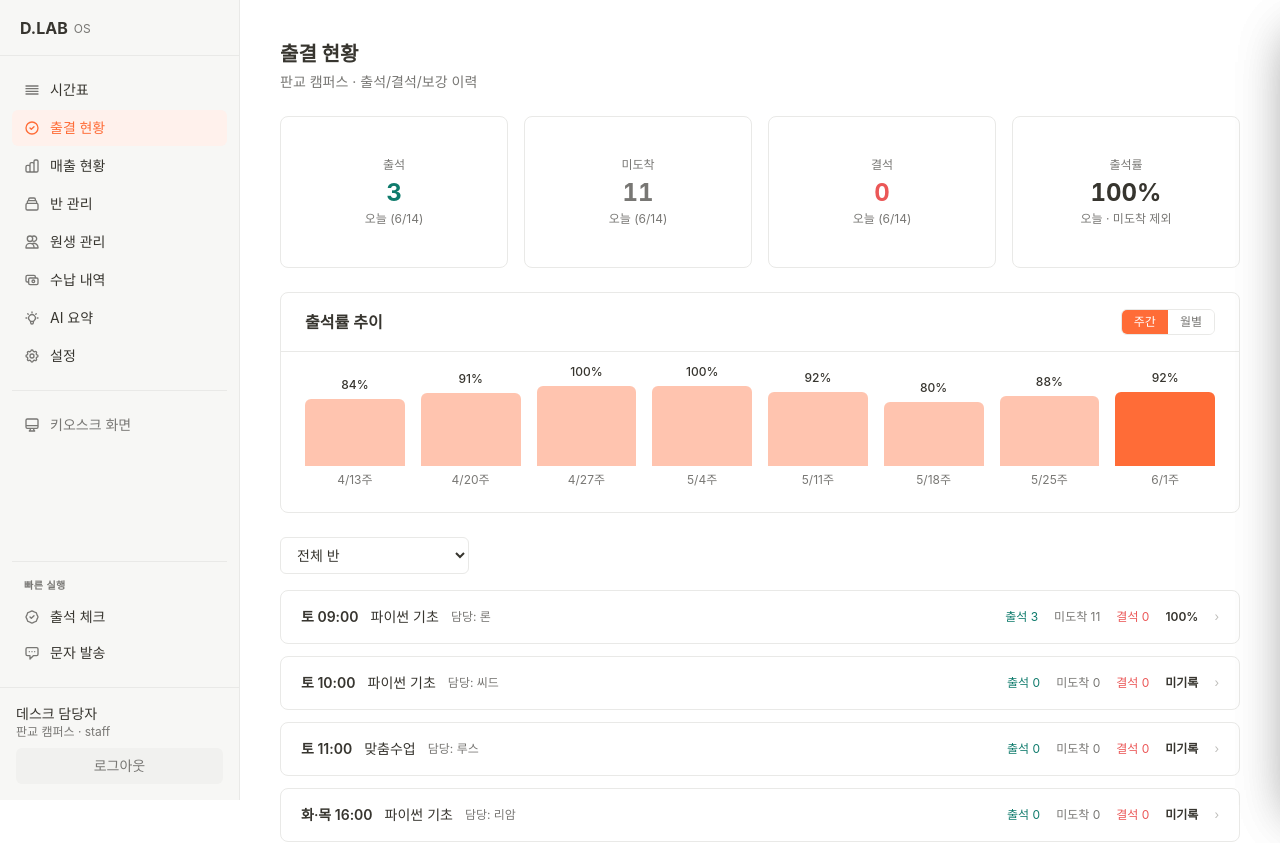
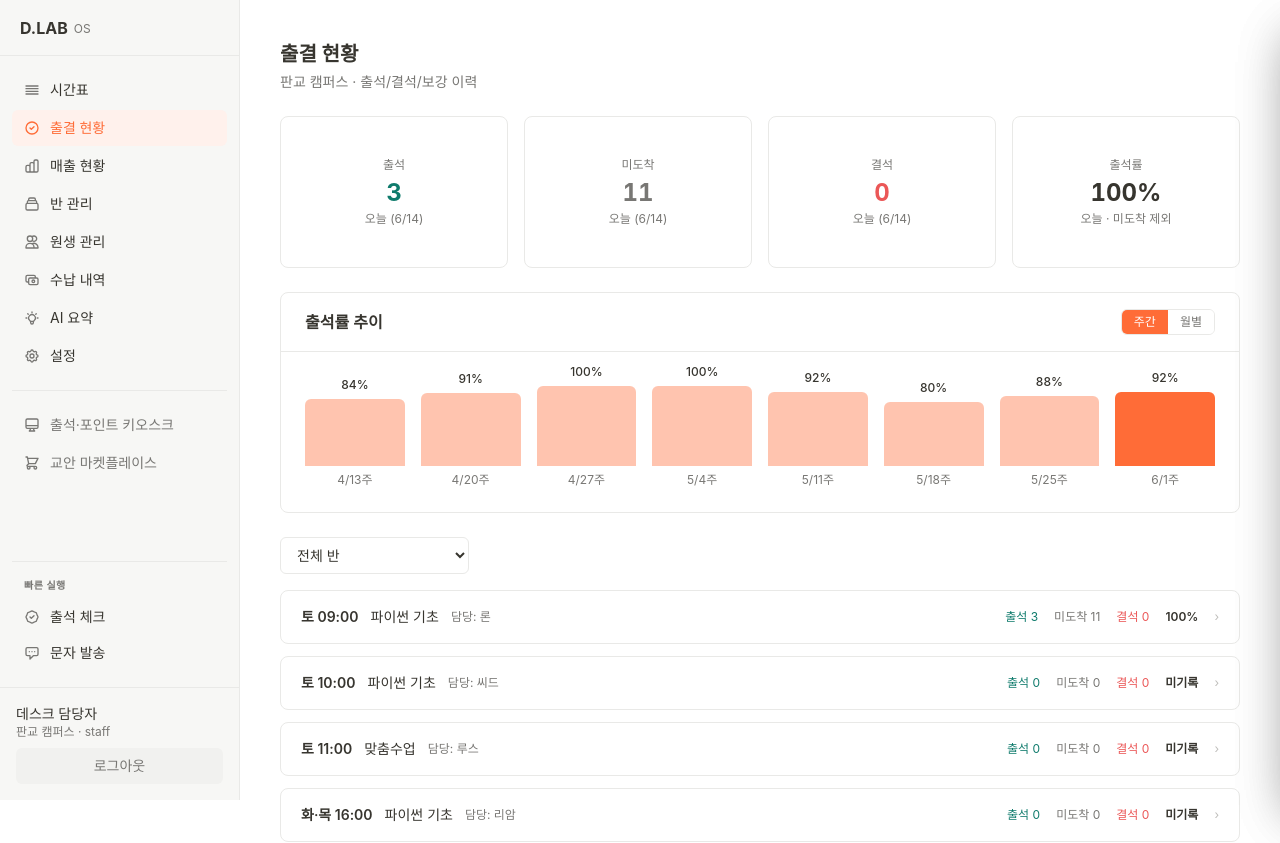
Before and after one commit to dl-hannah-seo/dlab-integrated-system, a Next.js app: page /attendance in a window 1280 px wide. Shown: the top 843 px of the page. Built offline with nearby package versions, Linux system fonts and the light colour scheme; a web font is replaced by a local one.

Commit message:
feat: Sidebar에 교안 마켓플레이스 링크 추가, 키오스크 라벨 정리

```diff
--- a/components/layout/Sidebar.tsx
+++ b/components/layout/Sidebar.tsx
@@ -90,8 +90,8 @@ export function Sidebar() {
           })}
         </ul>
 
-        {/* 키오스크 링크 */}
-        <div className="mt-4 pt-4 border-t border-[#E9E9E7]">
+        {/* 외부 화면 링크 (새 탭) */}
+        <div className="mt-4 pt-4 border-t border-[#E9E9E7] space-y-0.5">
           <Link
             href="/kiosk"
             target="_blank"
@@ -100,7 +100,17 @@ export function Sidebar() {
             <svg width="16" height="16" fill="none" viewBox="0 0 24 24" stroke="currentColor" strokeWidth={2}>
               <path strokeLinecap="round" strokeLinejoin="round" d="M9.75 17L9 20l-1 1h8l-1-1-.75-3M3 13h18M5 17h14a2 2 0 002-2V5a2 2 0 00-2-2H5a2 2 0 00-2 2v10a2 2 0 002 2z" />
             </svg>
-            키오스크 화면
+            출석·포인트 키오스크
+          </Link>
+          <Link
+            href="/marketplace"
+            target="_blank"
+            className="flex items-center gap-2.5 px-3 py-2 rounded-md text-sm text-[#787774] hover:bg-[#EFEFEE] transition-colors"
+          >
+            <svg width="16" height="16" fill="none" viewBox="0 0 24 24" stroke="currentColor" strokeWidth={2}>
+              <path strokeLinecap="round" strokeLinejoin="round" d="M3 3h2l.4 2M7 13h10l4-8H5.4M7 13L5.4 5M7 13l-2.293 2.293c-.63.63-.184 1.707.707 1.707H17m0 0a2 2 0 100 4 2 2 0 000-4zm-8 2a2 2 0 11-4 0 2 2 0 014 0z" />
+            </svg>
+            교안 마켓플레이스
           </Link>
         </div>
 
```
